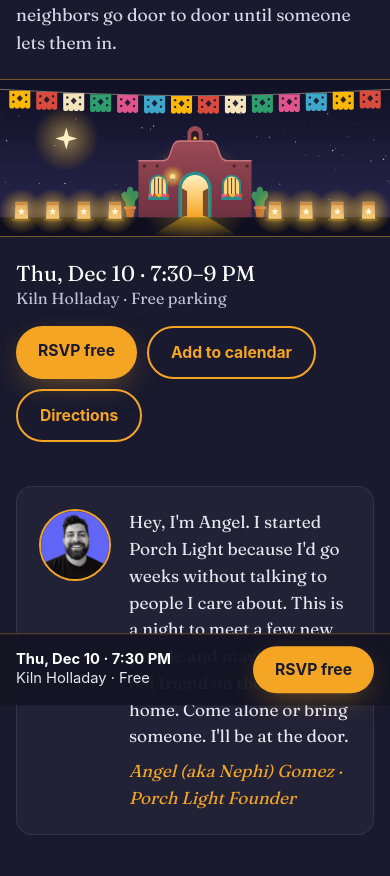
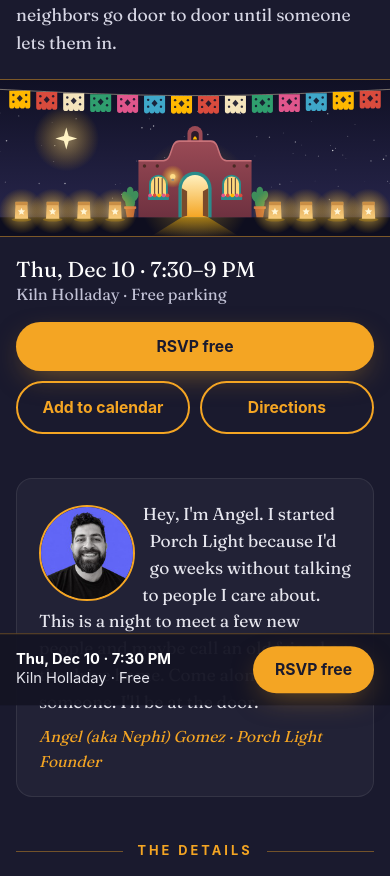
Before and after one commit to nephiag2015-hash/porchlight-site, a plain HTML site: page posada/index.html in a window 390 px wide. Shown: the part 218-1094 px from the top of the page. Drawn offline with Linux system fonts and the light colour scheme; a script that the page names is missing.

Commit message:
Posada page: stack buttons on phones, text wraps around the photo
Co-Authored-By: Claude Sonnet 5.5 <noreply@anthropic.com>
Claude-Session: https://claude.ai/code/session_013NorzGsb2oSEr49Rq6ZPC9

```diff
--- a/posada/index.html
+++ b/posada/index.html
@@ -57,6 +57,12 @@
     .btn-fill { background: #f4a523; color: #1a1a2e; box-shadow: 0 10px 30px -10px rgba(244,165,35,0.5); }
     .btn-line { border: 2px solid #f4a523; color: #f4a523; }
     .btn:hover { text-decoration: none; filter: brightness(1.08); }
+    @media (max-width: 600px) {
+      .strip { display: block; padding-top: 18px; }
+      .actions { display: grid; grid-template-columns: 1fr 1fr; gap: 10px; margin-top: 16px; }
+      .actions .btn { text-align: center; padding: 12px 10px; }
+      .actions .btn-fill { grid-column: 1 / -1; }
+    }
 
     /* Main grid: content left, RSVP right (sticky) on desktop; one column on phones */
     .grid { display: grid; grid-template-columns: minmax(0, 1fr) 400px; column-gap: 48px; align-items: start; padding-bottom: 20px; }
@@ -72,12 +78,10 @@
     .section-label::before, .section-label::after { content: ''; flex: 1; height: 1px; background: rgba(244,165,35,0.4); }
 
     /* Note from Angel */
-    .note { display: flex; gap: 18px; align-items: flex-start; margin-top: 36px; padding: 22px;
-            background: rgba(255,255,255,0.04); border: 1px solid rgba(255,255,255,0.08); border-radius: 16px; }
-    .note img { width: 72px; height: 72px; border-radius: 50%; object-fit: cover; object-position: 50% 40%;
-                flex-shrink: 0; border: 2px solid #f4a523; }
+    .note { margin-top: 36px; padding: 22px; background: rgba(255,255,255,0.04); border: 1px solid rgba(255,255,255,0.08); border-radius: 16px; overflow: hidden; }
+    .note img { float: left; width: 96px; height: 96px; border-radius: 50%; object-fit: cover; object-position: 50% 40%; margin: 4px 16px 6px 0; border: 2px solid #f4a523; shape-outside: circle(50%); }
     .note p { font-family: 'Fraunces', Georgia, serif; font-size: 1.08rem; color: #e6e6ee; line-height: 1.55; }
-    .note .sig { margin-top: 8px; color: #f4a523; font-style: italic; }
+    .note .sig { margin-top: 10px; color: #f4a523; font-style: italic; font-size: 0.98rem; clear: both; }
 
     /* Details */
     .details { display: grid; gap: 20px; }
```
